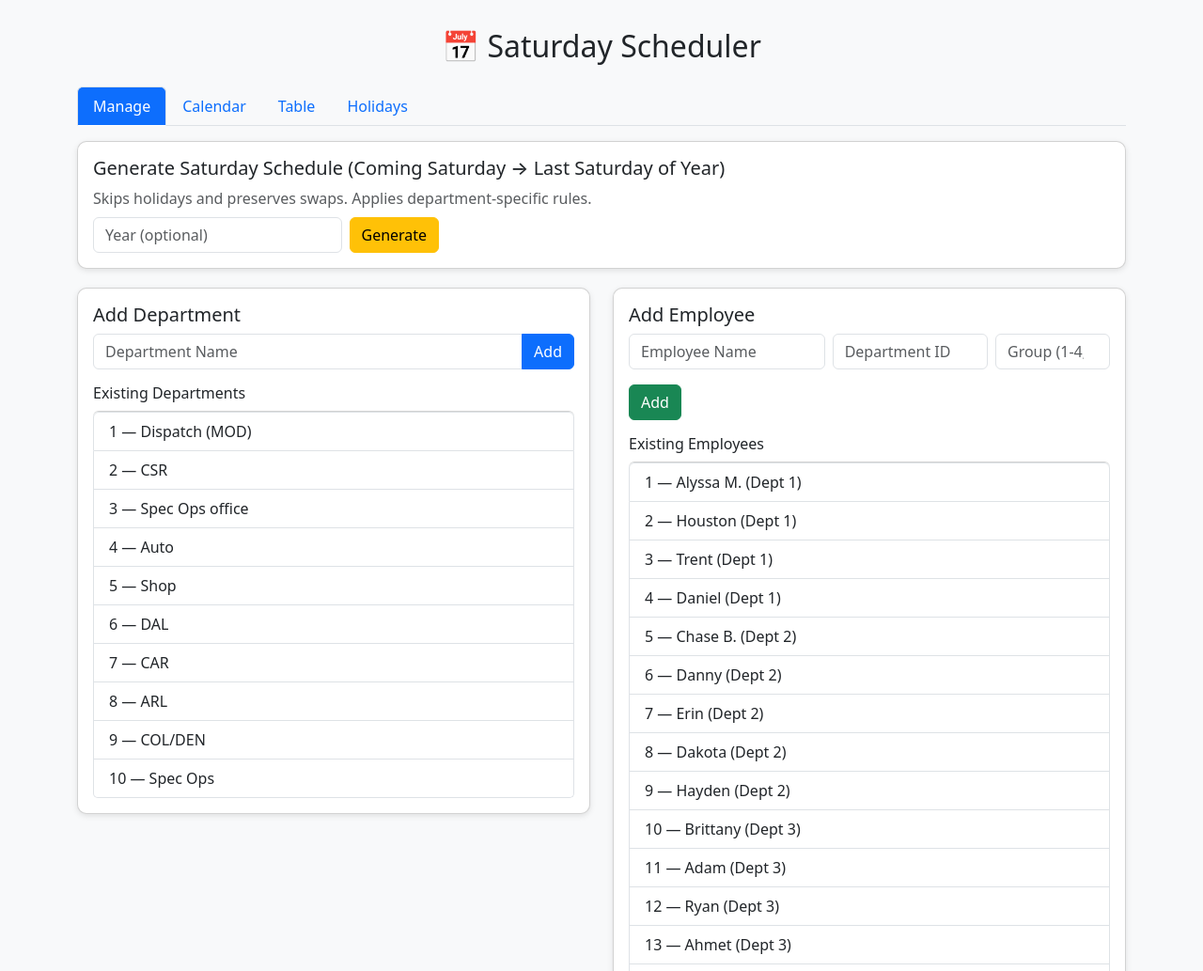
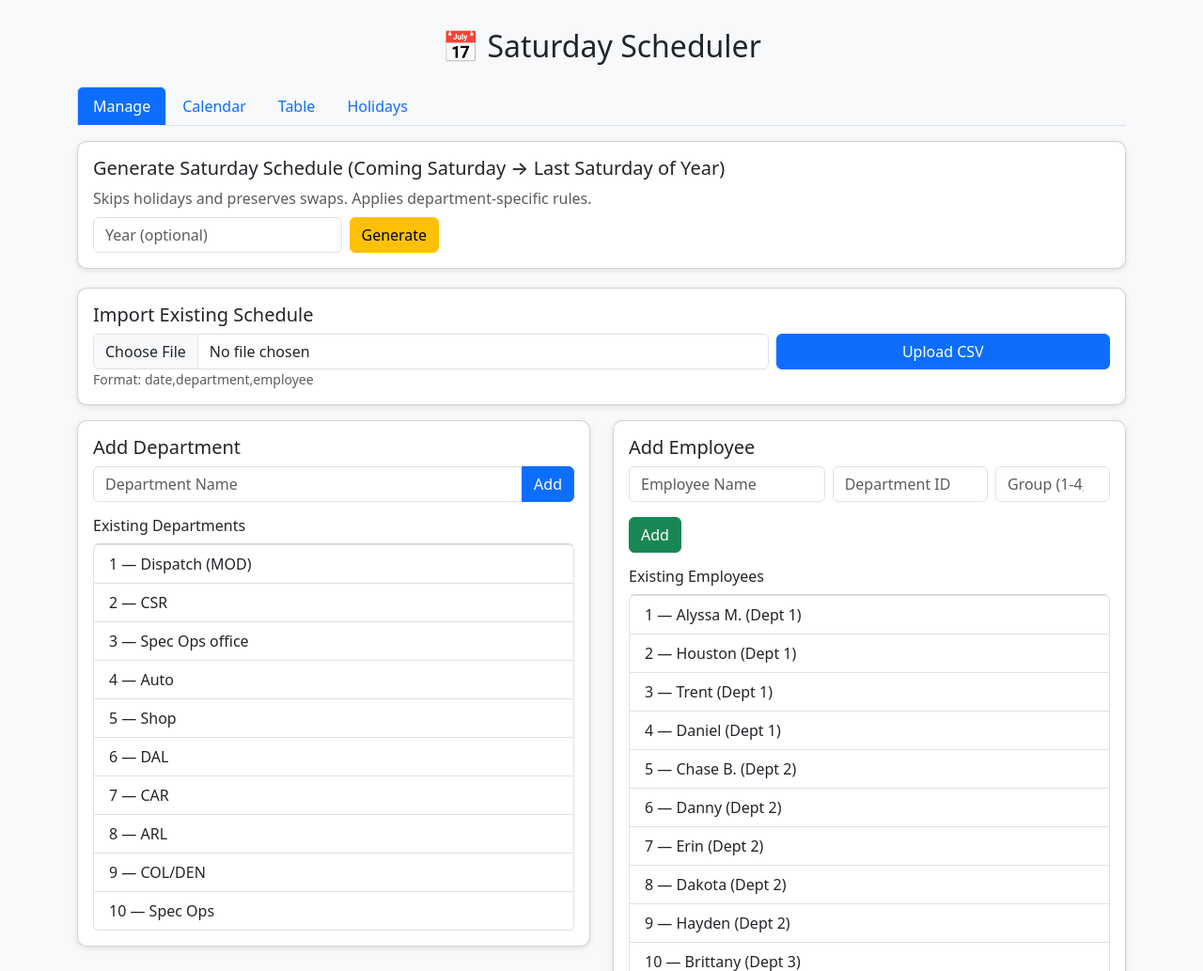
Before and after one commit to aayush-gd-dfw/saturday-scheduling, a Flask app: page /ui in a window 1280 px wide. Shown: the top 1033 px of the page at 94% size. Run offline with Flask 3, Linux system fonts and the light colour scheme; data comes from the database, SQL or seed files in the repository; some libraries are stand-ins or nearby versions.

Commit message:
importing current schedule

```diff
--- a/app.py
+++ b/app.py
@@ -340,6 +340,70 @@ def generate_schedule():
     db.session.commit()
     return jsonify({"message": f"Generated schedule from {start} to {end}."})
 
+import csv
+from werkzeug.utils import secure_filename
+
+@app.route("/schedule/import", methods=["POST"])
+def import_schedule():
+    """
+    Import schedule from uploaded CSV file.
+    CSV format: date,department,employee
+    """
+
+    if "file" not in request.files:
+        return jsonify({"error": "CSV file is required"}), 400
+
+    file = request.files["file"]
+    filename = secure_filename(file.filename)
+
+    if not filename.lower().endswith(".csv"):
+        return jsonify({"error": "File must be a .csv"}), 400
+
+    reader = csv.DictReader(file.stream.read().decode("utf-8").splitlines())
+    imported, skipped = 0, []
+
+    for row in reader:
+        try:
+            d = date.fromisoformat(row["date"].strip())
+            dept_name = row["department"].strip()
+            emp_name = row["employee"].strip()
+
+            dept = Department.query.filter(Department.name.ilike(dept_name)).first()
+            if not dept:
+                skipped.append(f"Dept not found: {dept_name} ({d})")
+                continue
+
+            emp = Employee.query.filter(
+                Employee.department_id == dept.id,
+                db.func.lower(Employee.name) == emp_name.lower()
+            ).first()
+            if not emp:
+                skipped.append(f"Emp not found: {emp_name} ({d}, {dept_name})")
+                continue
+
+            # Remove any non-override existing schedule
+            existing = Schedule.query.filter_by(date=d, department_id=dept.id).all()
+            for e in existing:
+                if not e.override:
+                    db.session.delete(e)
+
+            # Insert new row
+            db.session.add(Schedule(
+                date=d,
+                department_id=dept.id,
+                employee_id=emp.id,
+                override=False
+            ))
+            imported += 1
+
+        except Exception as e:
+            skipped.append(f"Error row {row}: {str(e)}")
+
+    db.session.commit()
+    return jsonify({
+        "message": f"Imported {imported} rows",
+        "skipped": skipped
+    })
 
 
 # ---------- Schedule read / swap / delete ----------
--- a/templates/index.html
+++ b/templates/index.html
@@ -59,7 +59,21 @@
           </div>
         </form>
       </div>
-
+      <!-- 📂 Import CSV -->
+    <div class="card p-3 mb-3">
+    <h5>Import Existing Schedule</h5>
+    <form action="/schedule/import" method="POST" enctype="multipart/form-data">
+        <div class="row g-2">
+        <div class="col-sm-8">
+            <input type="file" name="file" accept=".csv" class="form-control" required>
+        </div>
+        <div class="col-sm-4">
+            <button class="btn btn-primary w-100" type="submit">Upload CSV</button>
+        </div>
+        </div>
+    </form>
+    <small class="text-muted">Format: date,department,employee</small>
+    </div>
       <div class="row">
         <!-- Departments -->
         <div class="col-md-6">
```
